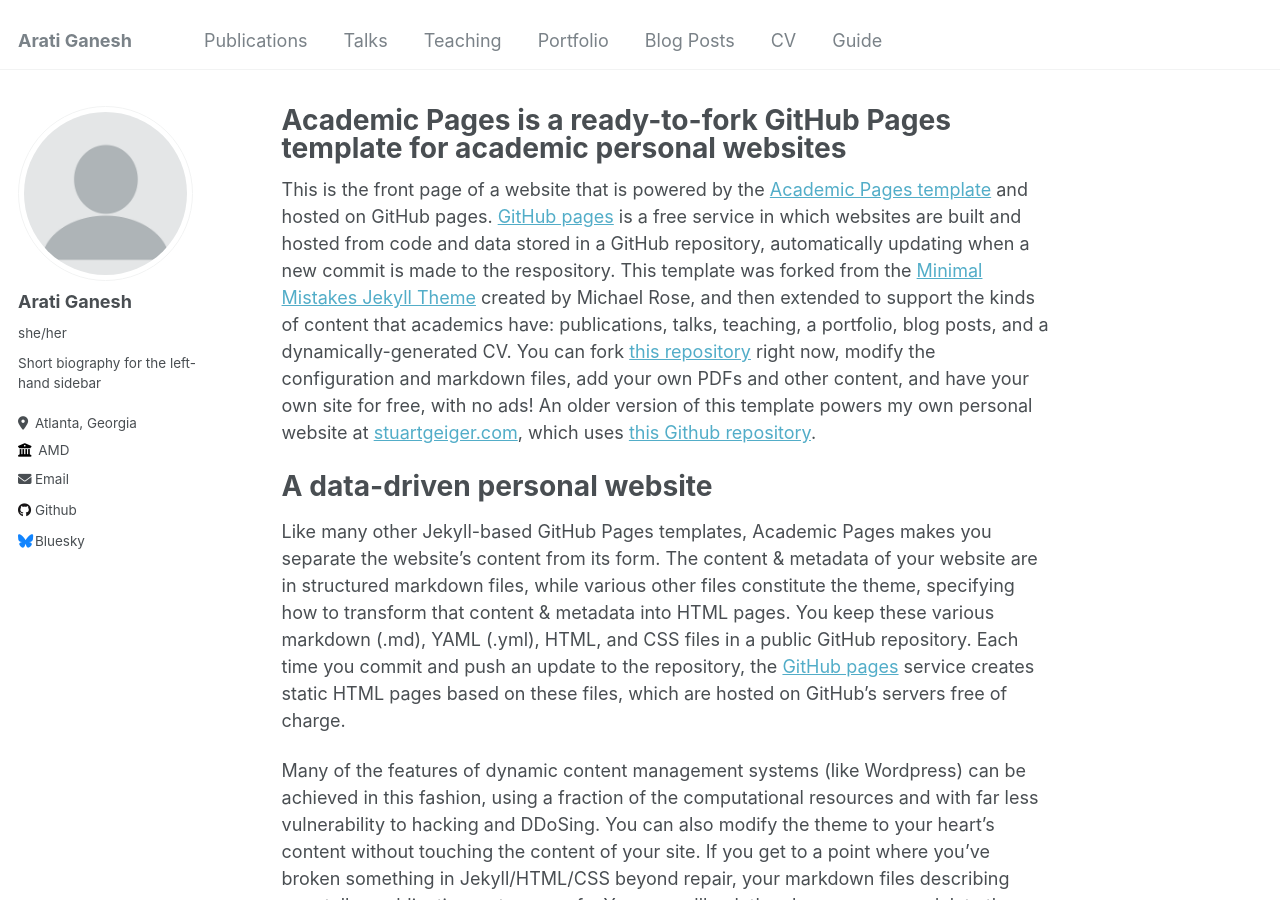
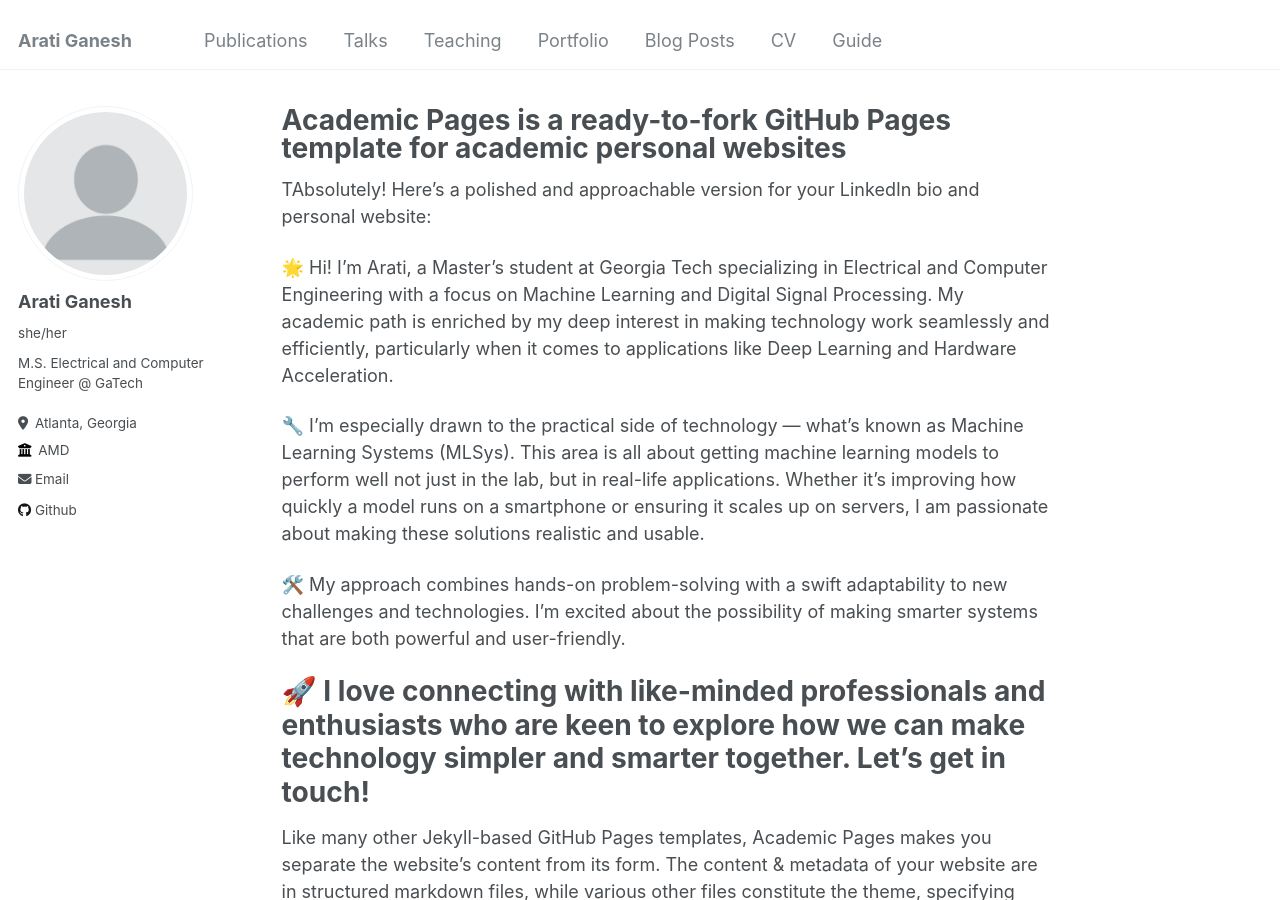
Before and after one commit to Aratiganesh123/aratiganesh.github.io, a Jekyll site: the page built from _pages/about.md, in a window 1280 px wide and 900 px high. Built offline with Jekyll 4.4.1, drawn with Linux system fonts in a browser that asks for light colours.

Commit message:
change the about

```diff
--- a/_config.yml
+++ b/_config.yml
@@ -24,7 +24,7 @@ author:
   avatar           : "profile.png"
   name             : "Arati Ganesh"
   pronouns         : "she/her"
-  bio              : "Short biography for the left-hand sidebar"
+  bio              : "M.S. Electrical and Computer Engineer @ GaTech"
   location         : "Atlanta, Georgia"
   employer         : "AMD"
   uri              : # URL
@@ -47,7 +47,7 @@ author:
   stackoverflow    : # User number or user number and name (i.e., use "1" or "1/jeff-atwood")
 
   # Social media
-  bluesky          : "bsky.app" # Replace this with you Bluesky username
+  # bluesky          : "bsky.app" # Replace this with you Bluesky username
   facebook         : # Username
   flickr           : # Username
   foursquare       : # Username
--- a/_pages/about.md
+++ b/_pages/about.md
@@ -7,9 +7,15 @@ redirect_from:
   - /about.html
 ---
 
-This is the front page of a website that is powered by the [Academic Pages template](https://github.com/academicpages/academicpages.github.io) and hosted on GitHub pages. [GitHub pages](https://pages.github.com) is a free service in which websites are built and hosted from code and data stored in a GitHub repository, automatically updating when a new commit is made to the respository. This template was forked from the [Minimal Mistakes Jekyll Theme](https://mmistakes.github.io/minimal-mistakes/) created by Michael Rose, and then extended to support the kinds of content that academics have: publications, talks, teaching, a portfolio, blog posts, and a dynamically-generated CV. You can fork [this repository](https://github.com/academicpages/academicpages.github.io) right now, modify the configuration and markdown files, add your own PDFs and other content, and have your own site for free, with no ads! An older version of this template powers my own personal website at [stuartgeiger.com](http://stuartgeiger.com), which uses [this Github repository](https://github.com/staeiou/staeiou.github.io).
+TAbsolutely! Here's a polished and approachable version for your LinkedIn bio and personal website:
 
-A data-driven personal website
+🌟 Hi! I'm Arati, a Master’s student at Georgia Tech specializing in Electrical and Computer Engineering with a focus on Machine Learning and Digital Signal Processing. My academic path is enriched by my deep interest in making technology work seamlessly and efficiently, particularly when it comes to applications like Deep Learning and Hardware Acceleration.
+
+🔧 I'm especially drawn to the practical side of technology — what's known as Machine Learning Systems (MLSys). This area is all about getting machine learning models to perform well not just in the lab, but in real-life applications. Whether it’s improving how quickly a model runs on a smartphone or ensuring it scales up on servers, I am passionate about making these solutions realistic and usable.
+
+🛠️ My approach combines hands-on problem-solving with a swift adaptability to new challenges and technologies. I'm excited about the possibility of making smarter systems that are both powerful and user-friendly.
+
+🚀 I love connecting with like-minded professionals and enthusiasts who are keen to explore how we can make technology simpler and smarter together. Let’s get in touch!
 ======
 Like many other Jekyll-based GitHub Pages templates, Academic Pages makes you separate the website's content from its form. The content & metadata of your website are in structured markdown files, while various other files constitute the theme, specifying how to transform that content & metadata into HTML pages. You keep these various markdown (.md), YAML (.yml), HTML, and CSS files in a public GitHub repository. Each time you commit and push an update to the repository, the [GitHub pages](https://pages.github.com/) service creates static HTML pages based on these files, which are hosted on GitHub's servers free of charge.
 
```
